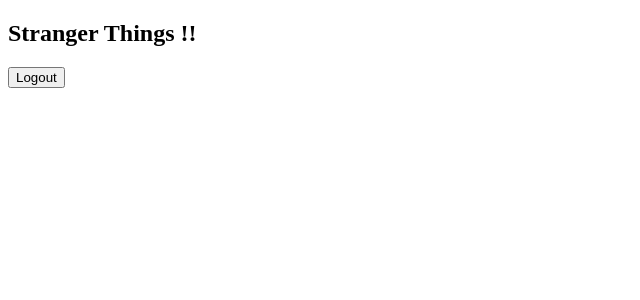
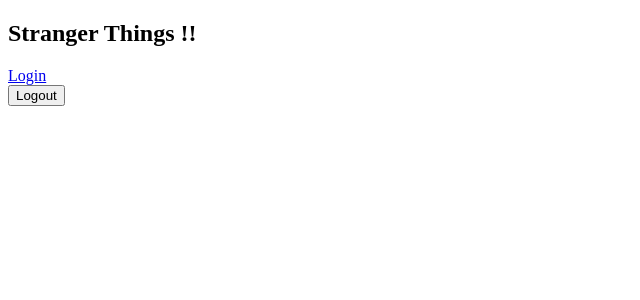
Before and after one commit to nbarnes0521/StrangerThings, a React (Create React App) app: page / in a window 1280 px wide. Shown: the top 300 px of the page, without its empty margins (0-640 px from the left). Built offline with nearby package versions, Linux system fonts and the light colour scheme; no server answers.

Commit message:
Log in/out

```diff
--- a/src/components/App.js
+++ b/src/components/App.js
@@ -43,7 +43,7 @@
 // ROUTES =================================
     return (
     <div>
-        <Nav />
+        <Nav setToken={setToken} />
         <Routes>
             <Route
                 path="/"
--- a/src/components/Nav.js
+++ b/src/components/Nav.js
@@ -1,10 +1,19 @@
 import React from "react";
+import { Link } from 'react-router-dom';
 
-export default function Nav() {
+
+export default function Nav({ setToken }) {
+    function logout() {
+        setToken('');
+        window.localStorage.removeItem("token");
+    }
+
     return (
         <nav>
             <h1> Stranger Things !!</h1>
-            <button> Logout </button>
+            <Link to="/login">Login</Link>
+            <br></br>
+            <button onClick={logout}> Logout </button>
         </nav>
     )
 }
```
